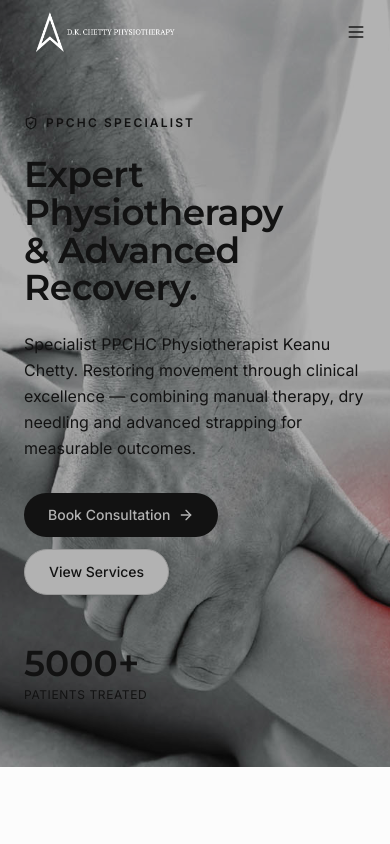
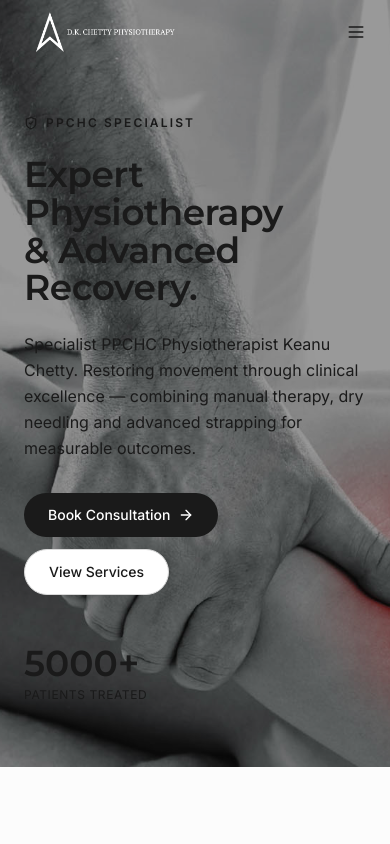
Before and after one commit to webkeanuchetty/webkeanuchetty.github.io, a Next.js app: page / in a window 390 px wide. Shown: the top 844 px of the page. Built offline with nearby package versions, Linux system fonts and the light colour scheme.

Commit message:
mobile hero overlay + loader created

```diff
--- a/app/layout.tsx
+++ b/app/layout.tsx
@@ -1,6 +1,7 @@
 import type { Metadata } from "next";
 import { Inter, Montserrat } from "next/font/google";
 import "./globals.css";
+import Loader from "@/components/Loader";
 
 const inter = Inter({
   subsets: ["latin"],
@@ -41,7 +42,10 @@ export default function RootLayout({
 }) {
   return (
     <html lang="en" className={`${inter.variable} ${montserrat.variable}`}>
-      <body className="font-sans bg-white text-charcoal">{children}</body>
+      <body className="font-sans bg-white text-charcoal">
+        <Loader />
+        {children}
+      </body>
     </html>
   );
 }
--- a/components/Hero.tsx
+++ b/components/Hero.tsx
@@ -23,12 +23,17 @@ export default function Hero() {
     requestAnimationFrame(tick);
   }, []);
   return (
-    <section
-      className="relative pt-28 md:pt-36 pb-16 md:pb-24 overflow-hidden"
-      style={{ backgroundImage: "url('/KC-Hero1.jpg')", backgroundSize: "cover", backgroundPosition: "center" }}
-    >
-      <div aria-hidden className="absolute inset-0 bg-black/30" />
-      <div className="container-px mx-auto max-w-7xl grid lg:grid-cols-12 gap-12 lg:gap-16 items-center">
+    <section className="relative pt-28 md:pt-36 pb-16 md:pb-24 overflow-hidden">
+      {/* Background image — plain img for reliable mobile rendering */}
+      <img
+        src="/KC-Hero1.jpg"
+        alt=""
+        aria-hidden
+        className="absolute inset-0 w-full h-full object-cover z-0"
+      />
+      {/* Overlay */}
+      <div aria-hidden className="absolute inset-0 bg-black/40 z-[1]" />
+      <div className="relative z-[2] container-px mx-auto max-w-7xl grid lg:grid-cols-12 gap-12 lg:gap-16 items-center">
         <motion.div
           initial={{ opacity: 0, y: 24 }}
           animate={{ opacity: 1, y: 0 }}
--- /dev/null
+++ b/components/Loader.tsx
@@ -0,0 +1,60 @@
+"use client";
+
+import { useState, useEffect } from "react";
+import Image from "next/image";
+import { motion, AnimatePresence } from "framer-motion";
+
+export default function Loader() {
+  const [visible, setVisible] = useState(true);
+
+  useEffect(() => {
+    const hide = () => setVisible(false);
+
+    if (document.readyState === "complete") {
+      // Already loaded (e.g. fast cache)
+      const t = setTimeout(hide, 400);
+      return () => clearTimeout(t);
+    }
+
+    window.addEventListener("load", hide);
+    // Safety fallback — always dismiss after 5 s
+    const fallback = setTimeout(hide, 5000);
+
+    return () => {
+      window.removeEventListener("load", hide);
+      clearTimeout(fallback);
+    };
+  }, []);
+
+  return (
+    <AnimatePresence>
+      {visible && (
+        <motion.div
+          key="loader"
+          initial={{ opacity: 1 }}
+          exit={{ opacity: 0 }}
+          transition={{ duration: 0.8, ease: "easeInOut" }}
+          className="fixed inset-0 z-[9999] flex flex-col items-center justify-center bg-[#0f1117]"
+        >
+          <Image
+            src="/KC-Logo-nw2.png"
+            alt="Keanu Chetty Physiotherapy"
+            width={360}
+            height={144}
+            className="h-[120px] w-auto object-contain brightness-0 invert mb-8"
+            priority
+          />
+          {/* Spinner */}
+          <div className="relative w-12 h-12">
+            <div className="absolute inset-0 rounded-full border-2 border-white/10" />
+            <motion.div
+              className="absolute inset-0 rounded-full border-2 border-t-transparent border-white/60"
+              animate={{ rotate: 360 }}
+              transition={{ repeat: Infinity, duration: 1, ease: "linear" }}
+            />
+          </div>
+        </motion.div>
+      )}
+    </AnimatePresence>
+  );
+}
```
